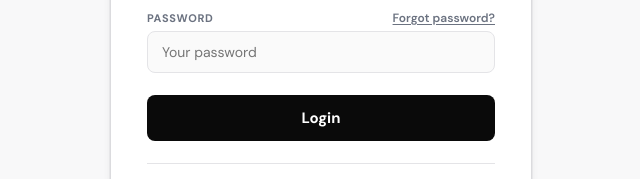
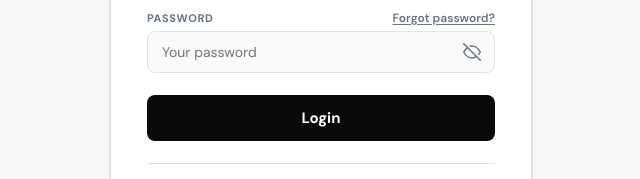
Before and after one commit to Subomz/cgrocs, a website with bundled scripts: page login.html in a window 1280 px wide. Shown: the part 405-584 px from the top of the page, 319-959 px from the left. Built offline with nearby package versions, Linux system fonts and the light colour scheme.

Commit message:
Update files

```diff
--- a/login.css
+++ b/login.css
@@ -108,6 +108,22 @@ h1.page-title {
 .login-link a { color: var(--black); font-weight: 700; text-decoration: underline; text-underline-offset: 2px; }
 .login-link a:hover { color: #444; }
 
+/* ── Password field with show/hide toggle ── */
+.password-input-wrap {
+  position: relative;
+}
+.password-input-wrap input {
+  padding-right: 58px; /* make room for the Show button */
+}
+.show-password-btn {
+  position: absolute; right: 12px; top: 50%; transform: translateY(-50%);
+  background: none; border: none; padding: 2px;
+  display: flex; align-items: center; justify-content: center;
+  color: var(--muted); cursor: pointer;
+  transition: color 0.2s; line-height: 0;
+}
+.show-password-btn:hover { color: var(--black); }
+
 /* ── Responsive ── */
 @media (max-width: 480px) {
   body { padding: 24px 12px 32px; align-items: flex-start; }
--- a/login.html
+++ b/login.html
@@ -30,8 +30,19 @@
                     Forgot password?
                 </button>
             </div>
-            <input type="password" id="password" placeholder="Your password"
-                   autocomplete="current-password" required>
+            <div class="password-input-wrap">
+                <input type="password" id="password" placeholder="Your password"
+                       autocomplete="current-password" required>
+                <button type="button" class="show-password-btn" id="toggle-password"
+                        onclick="togglePasswordVisibility()" aria-label="Show password">
+                    <svg xmlns="http://www.w3.org/2000/svg" width="18" height="18" viewBox="0 0 24 24"
+                         fill="none" stroke="currentColor" stroke-width="2" stroke-linecap="round" stroke-linejoin="round">
+                      <path d="M17.94 17.94A10.07 10.07 0 0 1 12 20c-7 0-11-8-11-8a18.45 18.45 0 0 1 5.06-5.94"/>
+                      <path d="M9.9 4.24A9.12 9.12 0 0 1 12 4c7 0 11 8 11 8a18.5 18.5 0 0 1-2.16 3.19"/>
+                      <line x1="1" y1="1" x2="23" y2="23"/>
+                    </svg>
+                </button>
+            </div>
         </div>
 
         <button id="submit" type="button">Login</button>
@@ -43,5 +54,26 @@
 
     <script src="notifications.js"></script>
     <script type="module" src="login.js"></script>
+    <script>
+        function togglePasswordVisibility() {
+            const input   = document.getElementById('password');
+            const btn     = document.getElementById('toggle-password');
+            const show    = input.type === 'password';
+            input.type    = show ? 'text' : 'password';
+            btn.innerHTML = show ? `
+                <svg xmlns="http://www.w3.org/2000/svg" width="18" height="18" viewBox="0 0 24 24"
+                     fill="none" stroke="currentColor" stroke-width="2" stroke-linecap="round" stroke-linejoin="round">
+                  <path d="M1 12s4-8 11-8 11 8 11 8-4 8-11 8-11-8-11-8z"/>
+                  <circle cx="12" cy="12" r="3"/>
+                </svg>` : `
+                <svg xmlns="http://www.w3.org/2000/svg" width="18" height="18" viewBox="0 0 24 24"
+                     fill="none" stroke="currentColor" stroke-width="2" stroke-linecap="round" stroke-linejoin="round">
+                  <path d="M17.94 17.94A10.07 10.07 0 0 1 12 20c-7 0-11-8-11-8a18.45 18.45 0 0 1 5.06-5.94"/>
+                  <path d="M9.9 4.24A9.12 9.12 0 0 1 12 4c7 0 11 8 11 8a18.5 18.5 0 0 1-2.16 3.19"/>
+                  <line x1="1" y1="1" x2="23" y2="23"/>
+                </svg>`;
+            btn.setAttribute('aria-label', show ? 'Hide password' : 'Show password');
+        }
+    </script>
 </body>
 </html>
```
